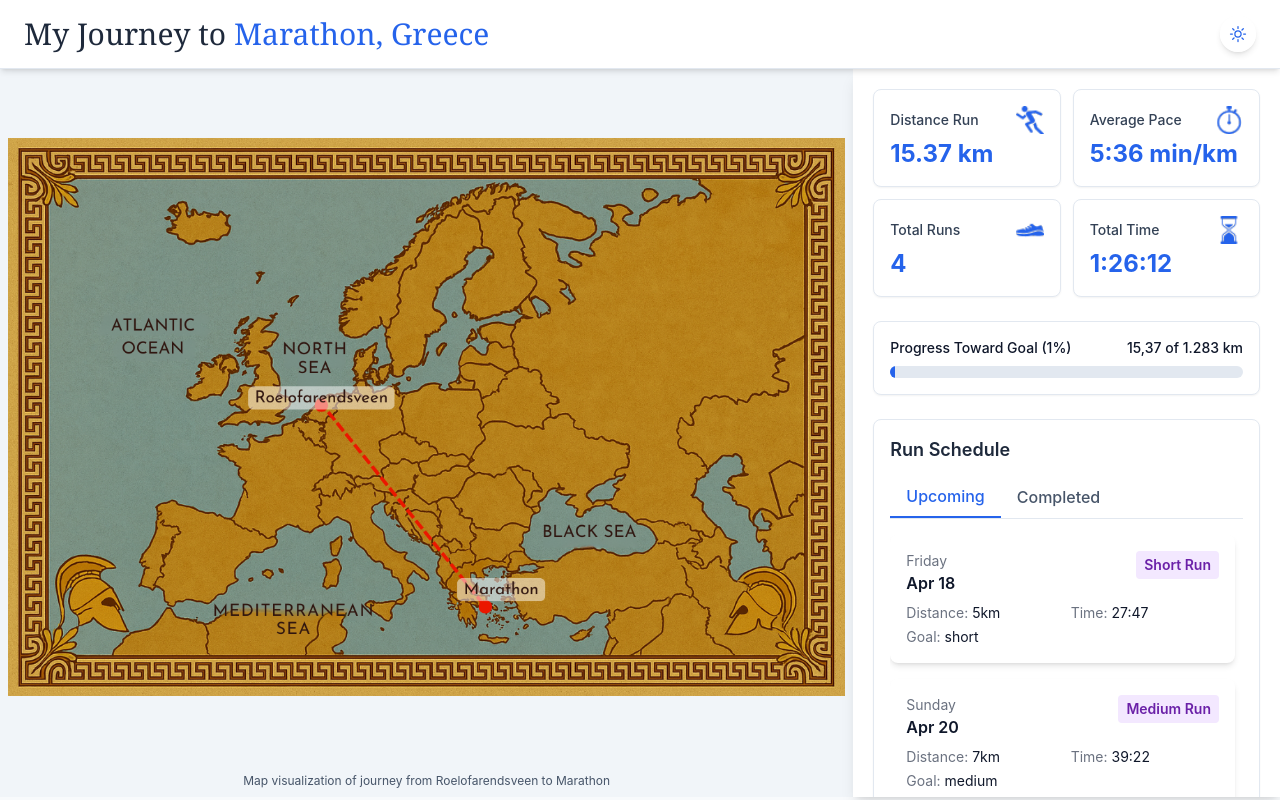
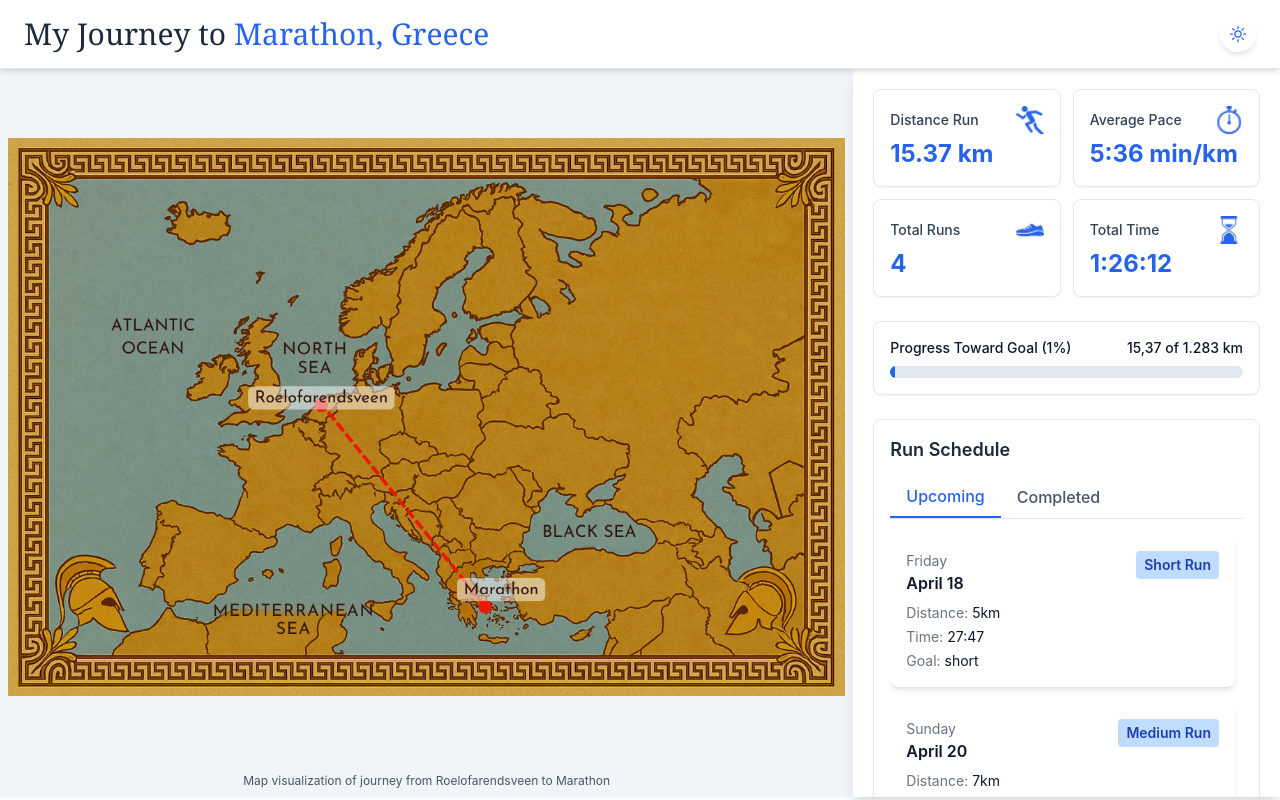
Before and after one commit to debarbanson/marathon-athens-tracker, a Next.js app: page /marathon/ in a window 1280 px wide. Built offline with nearby package versions, Linux system fonts and the light colour scheme.

Commit message:
Fix UI and styling issues in UpcomingRuns component

```diff
--- a/src/components/UpcomingRuns.tsx
+++ b/src/components/UpcomingRuns.tsx
@@ -31,6 +31,7 @@ interface RunsProps {
 
 // Helper function to fix month names
 const fixMonthName = (dateStr: string): string => {
+  // First fix any spelling errors
   const corrections: Record<string, string> = {
     'Aprilil': 'April',
     'Marchch': 'March',
@@ -52,10 +53,34 @@ const fixMonthName = (dateStr: string): string => {
     'Decemeber': 'December'
   };
 
+  // Then expand any abbreviated month names
+  const expansions: Record<string, string> = {
+    'Jan': 'January',
+    'Feb': 'February',
+    'Mar': 'March',
+    'Apr': 'April',
+    'Jun': 'June',
+    'Jul': 'July',
+    'Aug': 'August',
+    'Sep': 'September',
+    'Sept': 'September',
+    'Oct': 'October',
+    'Nov': 'November',
+    'Dec': 'December'
+  };
+
   let fixedString = dateStr;
+
+  // Fix spelling errors
   Object.entries(corrections).forEach(([incorrect, correct]) => {
     const regex = new RegExp(incorrect, 'gi');
     fixedString = fixedString.replace(regex, correct);
+  });
+
+  // Expand abbreviated months
+  Object.entries(expansions).forEach(([abbr, full]) => {
+    const regex = new RegExp(`\\b${abbr}\\b`, 'g');
+    fixedString = fixedString.replace(regex, full);
   });
 
   return fixedString;
@@ -117,13 +142,15 @@ const getRunColor = (type: string): string => {
   const typeColors: Record<string, string> = {
     'Long Run': '#4338ca', // indigo
     'Easy': '#0891b2', // cyan
-    'Recovery': '#84cc16', // lime
-    'Tempo': '#ea580c', // orange
-    'Speed': '#dc2626', // red
-    'Race': '#7c3aed', // violet
+    'Recovery': '#0891b2', // cyan
+    'Tempo': '#2563eb', // blue
+    'Speed': '#2563eb', // blue
+    'Race': '#3b82f6', // blue
+    'Short Run': '#3b82f6', // blue
+    'Medium Run': '#2563eb', // blue
   };
 
-  return typeColors[type] || '#6b7280'; // default gray if type not found
+  return typeColors[type] || '#3b82f6'; // default blue if type not found
 };
 
 // Helper function to determine color based on run type
@@ -131,15 +158,15 @@ const getRunTypeColor = (type: string) => {
   const typeLower = type.toLowerCase()
 
   if (typeLower.includes('easy') || typeLower.includes('recovery')) {
-    return 'bg-green-100 text-green-800'
+    return 'bg-blue-100 text-blue-800 dark:bg-blue-900 dark:text-blue-200'
   } else if (typeLower.includes('tempo') || typeLower.includes('threshold')) {
-    return 'bg-orange-100 text-orange-800'
+    return 'bg-blue-200 text-blue-800 dark:bg-blue-800 dark:text-blue-200'
   } else if (typeLower.includes('interval') || typeLower.includes('speed')) {
-    return 'bg-red-100 text-red-800'
+    return 'bg-blue-300 text-blue-800 dark:bg-blue-700 dark:text-blue-200'
   } else if (typeLower.includes('long')) {
-    return 'bg-blue-100 text-blue-800'
+    return 'bg-blue-400 text-blue-800 dark:bg-blue-600 dark:text-blue-200'
   } else {
-    return 'bg-purple-100 text-purple-800'
+    return 'bg-blue-200 text-blue-800 dark:bg-blue-800 dark:text-blue-200'
   }
 }
 
@@ -152,7 +179,7 @@ const CompletedRunRow = ({ run }: { run: CompletedRun }) => {
       initial={{ opacity: 0, y: 20 }}
       animate={{ opacity: 1, y: 0 }}
       exit={{ opacity: 0, y: -20 }}
-      className="rounded-xl p-4 mb-4 bg-white shadow-md dark:bg-gray-800 border-l-4"
+      className="rounded-xl p-4 mb-4 bg-white shadow-md dark:bg-slate-800 dark:shadow-none dark:border dark:border-slate-700 border-l-4"
       style={{ borderLeftColor: color }}
     >
       <div className="grid grid-cols-[1fr_2fr] gap-4">
@@ -161,7 +188,7 @@ const CompletedRunRow = ({ run }: { run: CompletedRun }) => {
           <span className="text-sm text-gray-500 dark:text-gray-400">
             {dayOfWeek}
           </span>
-          <span className="font-semibold">
+          <span className="font-semibold dark:text-white">
             {monthAndDay}
           </span>
         </div>
@@ -170,22 +197,22 @@ const CompletedRunRow = ({ run }: { run: CompletedRun }) => {
         <div className="grid grid-cols-3 gap-2">
           <div className="flex flex-col">
             <span className="text-xs text-gray-500 dark:text-gray-400">Type</span>
-            <span className="font-medium">{run.type}</span>
+            <span className="font-medium dark:text-white">{run.type}</span>
           </div>
 
           <div className="flex flex-col">
             <span className="text-xs text-gray-500 dark:text-gray-400">Distance</span>
-            <span className="font-medium">{run.distance} km</span>
+            <span className="font-medium dark:text-white">{run.distance} km</span>
           </div>
 
           <div className="flex flex-col">
             <span className="text-xs text-gray-500 dark:text-gray-400">Time</span>
-            <span className="font-medium">{run.duration}</span>
+            <span className="font-medium dark:text-white">{run.duration}</span>
           </div>
 
           <div className="flex flex-col col-span-3">
             <span className="text-xs text-gray-500 dark:text-gray-400">Pace</span>
-            <span className="font-medium">{run.pace}/km</span>
+            <span className="font-medium dark:text-white">{run.pace}/km</span>
           </div>
         </div>
       </div>
@@ -204,13 +231,16 @@ const UpcomingRuns: React.FC<RunsProps> = ({
   const today = new Date()
   today.setHours(0, 0, 0, 0)
 
-  const filteredUpcomingRuns = upcomingRunsData.filter(run => {
-    // Normalize dates for comparison
-    const runDate = normalizeDate(run.displayDate)
+  // Create new filtered array on each render to avoid state issues
+  const filteredUpcomingRuns = React.useMemo(() => {
+    return upcomingRunsData.filter(run => {
+      // Normalize dates for comparison
+      const runDate = normalizeDate(run.displayDate)
 
-    // Check if this run is in the future
-    return runDate >= today
-  })
+      // Check if this run is in the future
+      return runDate >= today
+    })
+  }, [upcomingRunsData, today]);
 
   return (
     <div>
@@ -241,8 +271,9 @@ const UpcomingRuns: React.FC<RunsProps> = ({
       {/* Tab content - scrollable container */}
       <div className="max-h-[400px] overflow-y-auto pr-2">
         {activeTab === 'upcoming' ? (
-          <AnimatePresence>
+          <AnimatePresence mode="wait">
             <motion.div
+              key="upcoming"
               initial={{ opacity: 0, y: 20 }}
               animate={{ opacity: 1, y: 0 }}
               exit={{ opacity: 0, y: -20 }}
@@ -260,25 +291,25 @@ const UpcomingRuns: React.FC<RunsProps> = ({
                     const runColor = getRunTypeColor(run.type)
 
                     return (
-                      <div key={run.id} className="run-card animate-fade-in p-4 bg-white rounded-lg shadow-md">
+                      <div key={run.id} className="run-card animate-fade-in p-4 bg-white dark:bg-slate-800 rounded-lg shadow-md dark:shadow-none dark:border dark:border-slate-700">
                         <div className="flex justify-between items-start mb-2">
                           <div>
-                            <div className="text-gray-500 text-sm">{dayOfWeek}</div>
-                            <div className="font-semibold">{monthAndDay}</div>
+                            <div className="text-gray-500 dark:text-gray-400 text-sm">{dayOfWeek}</div>
+                            <div className="font-semibold dark:text-white">{monthAndDay}</div>
                           </div>
                           <div className={`run-type text-sm font-semibold px-2 py-1 rounded ${runColor}`}>
                             {run.type}
                           </div>
                         </div>
-                        <div className="mt-2 grid grid-cols-2 gap-x-4 gap-y-1">
+                        <div className="mt-2 grid grid-cols-1 gap-x-4 gap-y-1">
                           <div className="text-sm">
-                            <span className="text-gray-500">Distance:</span> {run.distance}km
+                            <span className="text-gray-500 dark:text-gray-400">Distance:</span> <span className="dark:text-white">{run.distance}km</span>
                           </div>
                           <div className="text-sm">
-                            <span className="text-gray-500">Time:</span> {run.predictedTime}
+                            <span className="text-gray-500 dark:text-gray-400">Time:</span> <span className="dark:text-white">{run.predictedTime}</span>
                           </div>
-                          <div className="text-sm col-span-2">
-                            <span className="text-gray-500">Goal:</span> {run.tag}
+                          <div className="text-sm">
+                            <span className="text-gray-500 dark:text-gray-400">Goal:</span> <span className="dark:text-white">{run.tag}</span>
                           </div>
                         </div>
                       </div>
@@ -293,8 +324,9 @@ const UpcomingRuns: React.FC<RunsProps> = ({
             </motion.div>
           </AnimatePresence>
         ) : (
-          <AnimatePresence>
+          <AnimatePresence mode="wait">
             <motion.div
+              key="completed"
               initial={{ opacity: 0, y: 20 }}
               animate={{ opacity: 1, y: 0 }}
               exit={{ opacity: 0, y: -20 }}
```
